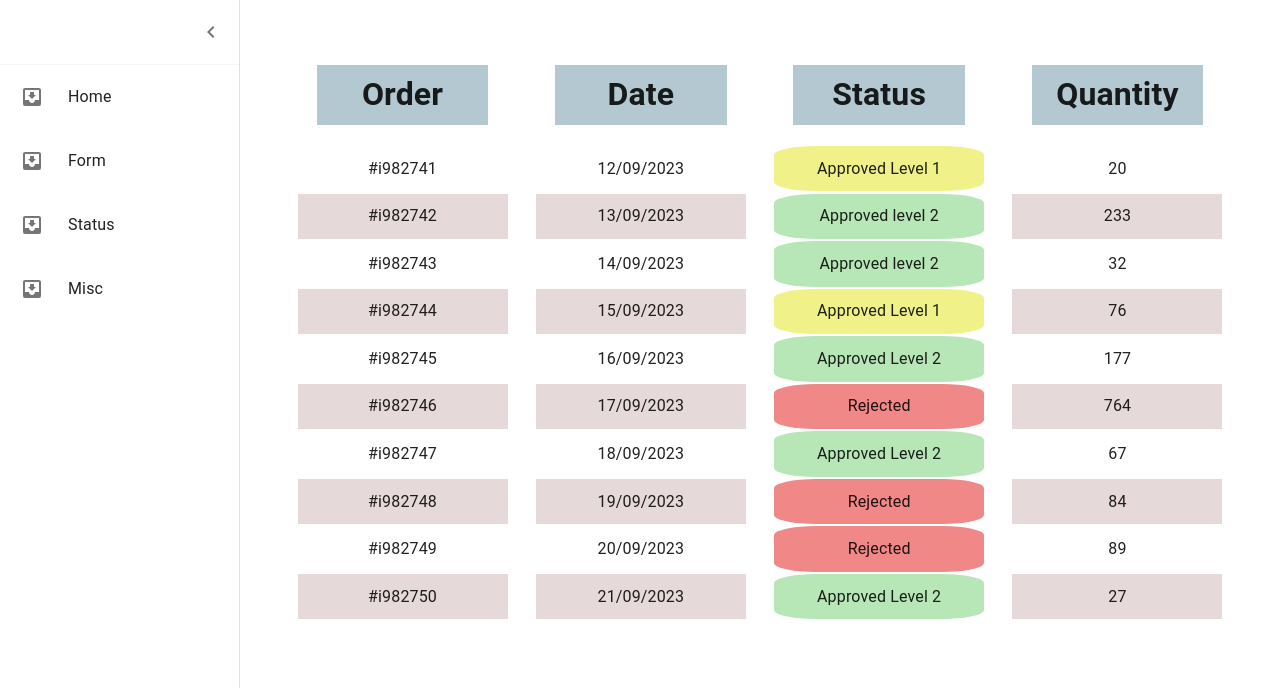
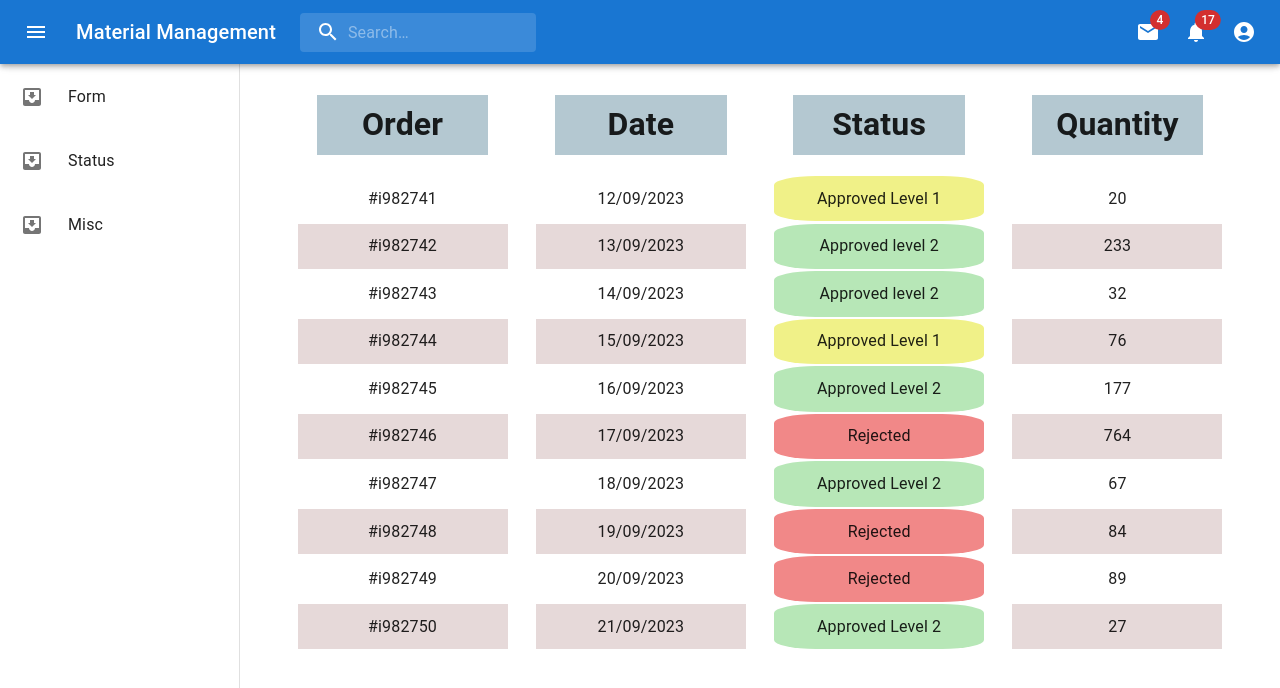
Before and after one commit to Kanishk-Kumar24/prashikshan, a React (Vite) app: page /Status in a window 1280 px wide. Shown: the top 688 px of the page. Built offline with nearby package versions, Linux system fonts and the light colour scheme.

Commit message:
appbar added along with the drawer

```diff
--- a/package.json
+++ b/package.json
@@ -18,7 +18,8 @@
     "react": "^18.2.0",
     "react-dom": "^18.2.0",
     "react-router-dom": "^6.14.2",
-    "react-swipeable-views-utils": "^0.14.0"
+    "react-swipeable-views-utils": "^0.14.0",
+    "zustand": "^4.4.1"
   },
   "devDependencies": {
     "@types/react": "^18.0.27",
--- /dev/null
+++ b/src/appStore.tsx
@@ -0,0 +1,27 @@
+import create, { SetState } from "zustand";
+import { persist } from "zustand/middleware";
+
+interface AppState {
+  dopen: boolean;
+  updateOpen: (dopen: boolean) => void;
+}
+
+// Define the StateCreator type explicitly
+type StateCreator<T extends object> = (
+  set: SetState<T>,
+  get: () => T
+) => T;
+
+// Define your appStore with the correct type
+const appStore: StateCreator<AppState> = (set) => ({
+  dopen: true,
+  updateOpen: (dopen) => set((state) => ({ ...state, dopen })),
+});
+
+// Use the persist middleware correctly by providing the StateCreator type
+const persistedAppStore = persist<AppState, any>(appStore, {
+  name: "my_app_store",
+});
+
+// Create the store using the persistedAppStore
+export const useAppStore = create(persistedAppStore);
--- a/src/components/Home.tsx
+++ b/src/components/Home.tsx
@@ -1,10 +1,12 @@
 import Navbar from "./Navbar";
 import Box from "@mui/material/Box";
-
+import Nav from "./Nav";
 
 const Home = () => {
   return (
     <>
+      <Nav />
+      <Box height={30} />
       <Box sx={{ display: "flex" }}>
         <Navbar />
         <Box component="main" sx={{ flexGrow: 1, p: 3 }}>
--- /dev/null
+++ b/src/components/Nav.tsx
@@ -0,0 +1,248 @@
+import * as React from "react";
+import { styled, alpha } from "@mui/material/styles";
+
+import MuiAppBar, { AppBarProps as MuiAppBarProps } from "@mui/material/AppBar";
+import { useAppStore } from "../appStore";
+import Box from "@mui/material/Box";
+import Toolbar from "@mui/material/Toolbar";
+import IconButton from "@mui/material/IconButton";
+import Typography from "@mui/material/Typography";
+import InputBase from "@mui/material/InputBase";
+import Badge from "@mui/material/Badge";
+import MenuItem from "@mui/material/MenuItem";
+import Menu from "@mui/material/Menu";
+import MenuIcon from "@mui/icons-material/Menu";
+import SearchIcon from "@mui/icons-material/Search";
+import AccountCircle from "@mui/icons-material/AccountCircle";
+import MailIcon from "@mui/icons-material/Mail";
+import NotificationsIcon from "@mui/icons-material/Notifications";
+import MoreIcon from "@mui/icons-material/MoreVert";
+
+const AppBar = styled(MuiAppBar, {
+  shouldForwardProp: (prop) => prop !== "open",
+})<{ open?: boolean }>(({ theme }) => ({
+  zIndex: theme.zIndex.drawer + 1,
+}));
+const Search = styled("div")(({ theme }) => ({
+  position: "relative",
+  borderRadius: theme.shape.borderRadius,
+  backgroundColor: alpha(theme.palette.common.white, 0.15),
+  "&:hover": {
+    backgroundColor: alpha(theme.palette.common.white, 0.25),
+  },
+  marginRight: theme.spacing(2),
+  marginLeft: 0,
+  width: "100%",
+  [theme.breakpoints.up("sm")]: {
+    marginLeft: theme.spacing(3),
+    width: "auto",
+  },
+}));
+
+const SearchIconWrapper = styled("div")(({ theme }) => ({
+  padding: theme.spacing(0, 2),
+  height: "100%",
+  position: "absolute",
+  pointerEvents: "none",
+  display: "flex",
+  alignItems: "center",
+  justifyContent: "center",
+}));
+
+const StyledInputBase = styled(InputBase)(({ theme }) => ({
+  color: "inherit",
+  "& .MuiInputBase-input": {
+    padding: theme.spacing(1, 1, 1, 0),
+    // vertical padding + font size from searchIcon
+    paddingLeft: `calc(1em + ${theme.spacing(4)})`,
+    transition: theme.transitions.create("width"),
+    width: "100%",
+    [theme.breakpoints.up("md")]: {
+      width: "20ch",
+    },
+  },
+}));
+
+export default function Nav() {
+  const [anchorEl, setAnchorEl] = React.useState<null | HTMLElement>(null);
+  const [mobileMoreAnchorEl, setMobileMoreAnchorEl] =
+    React.useState<null | HTMLElement>(null);
+  const updateOpen = useAppStore((state) => state.updateOpen);
+  const dopen = useAppStore((state) => state.dopen);
+
+  const isMenuOpen = Boolean(anchorEl);
+  const isMobileMenuOpen = Boolean(mobileMoreAnchorEl);
+
+  const handleProfileMenuOpen = (event: React.MouseEvent<HTMLElement>) => {
+    setAnchorEl(event.currentTarget);
+  };
+
+  const handleMobileMenuClose = () => {
+    setMobileMoreAnchorEl(null);
+  };
+
+  const handleMenuClose = () => {
+    setAnchorEl(null);
+    handleMobileMenuClose();
+  };
+
+  const handleMobileMenuOpen = (event: React.MouseEvent<HTMLElement>) => {
+    setMobileMoreAnchorEl(event.currentTarget);
+  };
+
+  const menuId = "primary-search-account-menu";
+  const renderMenu = (
+    <Menu
+      anchorEl={anchorEl}
+      anchorOrigin={{
+        vertical: "top",
+        horizontal: "right",
+      }}
+      id={menuId}
+      keepMounted
+      transformOrigin={{
+        vertical: "top",
+        horizontal: "right",
+      }}
+      open={isMenuOpen}
+      onClose={handleMenuClose}
+    >
+      <MenuItem onClick={handleMenuClose}>Profile</MenuItem>
+      <MenuItem onClick={handleMenuClose}>My account</MenuItem>
+    </Menu>
+  );
+
+  const mobileMenuId = "primary-search-account-menu-mobile";
+  const renderMobileMenu = (
+    <Menu
+      anchorEl={mobileMoreAnchorEl}
+      anchorOrigin={{
+        vertical: "top",
+        horizontal: "right",
+      }}
+      id={mobileMenuId}
+      keepMounted
+      transformOrigin={{
+        vertical: "top",
+        horizontal: "right",
+      }}
+      open={isMobileMenuOpen}
+      onClose={handleMobileMenuClose}
+    >
+      <MenuItem>
+        <IconButton size="large" aria-label="show 4 new mails" color="inherit">
+          <Badge badgeContent={4} color="error">
+            <MailIcon />
+          </Badge>
+        </IconButton>
+        <p>Messages</p>
+      </MenuItem>
+      <MenuItem>
+        <IconButton
+          size="large"
+          aria-label="show 17 new notifications"
+          color="inherit"
+        >
+          <Badge badgeContent={17} color="error">
+            <NotificationsIcon />
+          </Badge>
+        </IconButton>
+        <p>Notifications</p>
+      </MenuItem>
+      <MenuItem onClick={handleProfileMenuOpen}>
+        <IconButton
+          size="large"
+          aria-label="account of current user"
+          aria-controls="primary-search-account-menu"
+          aria-haspopup="true"
+          color="inherit"
+        >
+          <AccountCircle />
+        </IconButton>
+        <p>Profile</p>
+      </MenuItem>
+    </Menu>
+  );
+
+  return (
+    <Box sx={{ flexGrow: 1 }}>
+      <AppBar position="fixed">
+        <Toolbar>
+          <IconButton
+            size="large"
+            edge="start"
+            color="inherit"
+            aria-label="open drawer"
+            sx={{ mr: 2 }}
+            onClick={() => updateOpen(!dopen)}
+          >
+            <MenuIcon />
+          </IconButton>
+          <Typography
+            variant="h6"
+            noWrap
+            component="div"
+            sx={{ display: { xs: "none", sm: "block" } }}
+          >
+            Material Management
+          </Typography>
+          <Search>
+            <SearchIconWrapper>
+              <SearchIcon />
+            </SearchIconWrapper>
+            <StyledInputBase
+              placeholder="Search…"
+              inputProps={{ "aria-label": "search" }}
+            />
+          </Search>
+          <Box sx={{ flexGrow: 1 }} />
+          <Box sx={{ display: { xs: "none", md: "flex" } }}>
+            <IconButton
+              size="large"
+              aria-label="show 4 new mails"
+              color="inherit"
+            >
+              <Badge badgeContent={4} color="error">
+                <MailIcon />
+              </Badge>
+            </IconButton>
+            <IconButton
+              size="large"
+              aria-label="show 17 new notifications"
+              color="inherit"
+            >
+              <Badge badgeContent={17} color="error">
+                <NotificationsIcon />
+              </Badge>
+            </IconButton>
+            <IconButton
+              size="large"
+              edge="end"
+              aria-label="account of current user"
+              aria-controls={menuId}
+              aria-haspopup="true"
+              onClick={handleProfileMenuOpen}
+              color="inherit"
+            >
+              <AccountCircle />
+            </IconButton>
+          </Box>
+          <Box sx={{ display: { xs: "flex", md: "none" } }}>
+            <IconButton
+              size="large"
+              aria-label="show more"
+              aria-controls={mobileMenuId}
+              aria-haspopup="true"
+              onClick={handleMobileMenuOpen}
+              color="inherit"
+            >
+              <MoreIcon />
+            </IconButton>
+          </Box>
+        </Toolbar>
+      </AppBar>
+      {renderMobileMenu}
+      {renderMenu}
+    </Box>
+  );
+}
--- a/src/components/Navbar.tsx
+++ b/src/components/Navbar.tsx
@@ -1,103 +1,108 @@
-import * as React from 'react';
-import { styled, useTheme, Theme, CSSObject } from '@mui/material/styles';
-import Box from '@mui/material/Box';
-import MuiDrawer from '@mui/material/Drawer';
-import List from '@mui/material/List';
-import CssBaseline from '@mui/material/CssBaseline';
-import Divider from '@mui/material/Divider';
-import IconButton from '@mui/material/IconButton';
-import ChevronLeftIcon from '@mui/icons-material/ChevronLeft';
-import ChevronRightIcon from '@mui/icons-material/ChevronRight';
-import ListItem from '@mui/material/ListItem';
-import ListItemButton from '@mui/material/ListItemButton';
-import ListItemIcon from '@mui/material/ListItemIcon';
-import ListItemText from '@mui/material/ListItemText';
-import InboxIcon from '@mui/icons-material/MoveToInbox';
-import { useNavigate } from 'react-router-dom';
+import * as React from "react";
+import { styled, useTheme, Theme, CSSObject } from "@mui/material/styles";
+import Box from "@mui/material/Box";
+import MuiDrawer from "@mui/material/Drawer";
+import List from "@mui/material/List";
+import CssBaseline from "@mui/material/CssBaseline";
+import Divider from "@mui/material/Divider";
+import IconButton from "@mui/material/IconButton";
+import ChevronLeftIcon from "@mui/icons-material/ChevronLeft";
+import ChevronRightIcon from "@mui/icons-material/ChevronRight";
+import ListItem from "@mui/material/ListItem";
+import ListItemButton from "@mui/material/ListItemButton";
+import ListItemIcon from "@mui/material/ListItemIcon";
+import ListItemText from "@mui/material/ListItemText";
+import InboxIcon from "@mui/icons-material/MoveToInbox";
+import { useNavigate } from "react-router-dom";
+import { useAppStore } from "../appStore";
 
 const drawerWidth = 240;
 
 const openedMixin = (theme: Theme): CSSObject => ({
   width: drawerWidth,
-  transition: theme.transitions.create('width', {
+  transition: theme.transitions.create("width", {
     easing: theme.transitions.easing.sharp,
     duration: theme.transitions.duration.enteringScreen,
   }),
-  overflowX: 'hidden',
+  overflowX: "hidden",
 });
 
 const closedMixin = (theme: Theme): CSSObject => ({
-  transition: theme.transitions.create('width', {
+  transition: theme.transitions.create("width", {
     easing: theme.transitions.easing.sharp,
     duration: theme.transitions.duration.leavingScreen,
   }),
-  overflowX: 'hidden',
+  overflowX: "hidden",
   width: `calc(${theme.spacing(7)} + 1px)`,
-  [theme.breakpoints.up('sm')]: {
+  [theme.breakpoints.up("sm")]: {
     width: `calc(${theme.spacing(8)} + 1px)`,
   },
 });
 
-const DrawerHeader = styled('div')(({ theme }) => ({
-  display: 'flex',
-  alignItems: 'center',
-  justifyContent: 'flex-end',
+const DrawerHeader = styled("div")(({ theme }) => ({
+  display: "flex",
+  alignItems: "center",
+  justifyContent: "flex-end",
   padding: theme.spacing(0, 1),
   // necessary for content to be below app bar
   ...theme.mixins.toolbar,
 }));
 
-
-
-
-const Drawer = styled(MuiDrawer, { shouldForwardProp: (prop) => prop !== 'open' })(
-  ({ theme, open }) => ({
+const Drawer = styled(MuiDrawer, {
+  shouldForwardProp: (prop) => prop !== "open",
+})(({ theme, open }) => ({
   width: drawerWidth,
   flexShrink: 0,
-    whiteSpace: 'nowrap',
-    boxSizing: 'border-box',
+  whiteSpace: "nowrap",
+  boxSizing: "border-box",
   ...(open && {
     ...openedMixin(theme),
-      '& .MuiDrawer-paper': openedMixin(theme),
+    "& .MuiDrawer-paper": openedMixin(theme),
   }),
   ...(!open && {
     ...closedMixin(theme),
-      '& .MuiDrawer-paper': closedMixin(theme),
+    "& .MuiDrawer-paper": closedMixin(theme),
   }),
-  }),
-);
+}));
 
 export default function Navbar() {
   const theme = useTheme();
-  const [open, setOpen] = React.useState(true);
+  // const [open, setOpen] = React.useState(true);
   const navigate = useNavigate();
-
+  const updateOpen = useAppStore((state) => state.updateOpen);
+  const open = useAppStore((state) => state.dopen);
 
   return (
-    <Box sx={{ display: 'flex' }}>
+    <Box sx={{ display: "flex" }}>
       <CssBaseline />
 
       <Drawer variant="permanent" open={open}>
-        <DrawerHeader>
+        {/* <DrawerHeader>
           <IconButton onClick={()=>setOpen(!open)}>
             {theme.direction === 'rtl' ? <ChevronRightIcon /> : <ChevronLeftIcon />}
           </IconButton>
-        </DrawerHeader>
+        </DrawerHeader> */}
         <Divider />
         <List>
-        <ListItem  disablePadding sx={{ display: 'block' }} onClick={()=>{navigate("/")}}>
+          <ListItem
+            disablePadding
+            sx={{ display: "block" }}
+            onClick={() => {
+              navigate("/");
+            }}
+          >
             <ListItemButton
               sx={{
                 minHeight: 48,
-                  justifyContent: open ? 'initial' : 'center',
+                justifyContent: open ? "initial" : "center",
                 px: 2.5,
               }}
             >
               <ListItemIcon
                 sx={{
                   minWidth: 0,
-                    mr: open ? 3 : 'auto',
-                    justifyContent: 'center',
+                  mr: open ? 3 : "auto",
+                  justifyContent: "center",
                 }}
               >
                 <InboxIcon />
@@ -108,19 +113,25 @@ export default function Navbar() {
         </List>
 
         <List>
-        <ListItem  disablePadding sx={{ display: 'block' }}onClick={()=>{navigate("/Form")}}>
+          <ListItem
+            disablePadding
+            sx={{ display: "block" }}
+            onClick={() => {
+              navigate("/Form");
+            }}
+          >
             <ListItemButton
               sx={{
                 minHeight: 48,
-                  justifyContent: open ? 'initial' : 'center',
+                justifyContent: open ? "initial" : "center",
                 px: 2.5,
               }}
             >
               <ListItemIcon
                 sx={{
                   minWidth: 0,
-                    mr: open ? 3 : 'auto',
-                    justifyContent: 'center',
+                  mr: open ? 3 : "auto",
+                  justifyContent: "center",
                 }}
               >
                 <InboxIcon />
@@ -130,19 +141,25 @@ export default function Navbar() {
           </ListItem>
         </List>
         <List>
-        <ListItem  disablePadding sx={{ display: 'block' }}onClick={()=>{navigate("/Status")}}>
+          <ListItem
+            disablePadding
+            sx={{ display: "block" }}
+            onClick={() => {
+              navigate("/Status");
+            }}
+          >
             <ListItemButton
               sx={{
                 minHeight: 48,
-                  justifyContent: open ? 'initial' : 'center',
+                justifyContent: open ? "initial" : "center",
                 px: 2.5,
               }}
             >
               <ListItemIcon
                 sx={{
                   minWidth: 0,
-                    mr: open ? 3 : 'auto',
-                    justifyContent: 'center',
+                  mr: open ? 3 : "auto",
+                  justifyContent: "center",
                 }}
               >
                 <InboxIcon />
@@ -152,19 +169,25 @@ export default function Navbar() {
           </ListItem>
         </List>
         <List>
-        <ListItem  disablePadding sx={{ display: 'block' }}onClick={()=>{navigate("/Misc")}}>
+          <ListItem
+            disablePadding
+            sx={{ display: "block" }}
+            onClick={() => {
+              navigate("/Misc");
+            }}
+          >
             <ListItemButton
               sx={{
                 minHeight: 48,
-                  justifyContent: open ? 'initial' : 'center',
+                justifyContent: open ? "initial" : "center",
                 px: 2.5,
               }}
             >
               <ListItemIcon
                 sx={{
                   minWidth: 0,
-                    mr: open ? 3 : 'auto',
-                    justifyContent: 'center',
+                  mr: open ? 3 : "auto",
+                  justifyContent: "center",
                 }}
               >
                 <InboxIcon />
@@ -174,7 +197,6 @@ export default function Navbar() {
           </ListItem>
         </List>
       </Drawer>
-
     </Box>
   );
 }
--- a/src/components/Status.tsx
+++ b/src/components/Status.tsx
@@ -1,10 +1,12 @@
 import Navbar from "./Navbar";
 import Box from "@mui/material/Box";
-
+import Nav from "./Nav";
 
 const status = () => {
   return (
     <>
+      <Nav />
+      <Box height={30} />
       <Box sx={{ display: "flex" }}>
         <Navbar />
         <Box component="main" sx={{ flexGrow: 1, p: 3 }}>
@@ -70,10 +72,6 @@ const status = () => {
           </div>
         </Box>
       </Box>
-
-
-
-
     </>
   );
 };
```
Also changed, not shown: src/components/Form.tsx (+8 -7 lines), 1 other file (tests, documents, lock files or other folders). Lines whose indentation alone changed are shown as unchanged.
